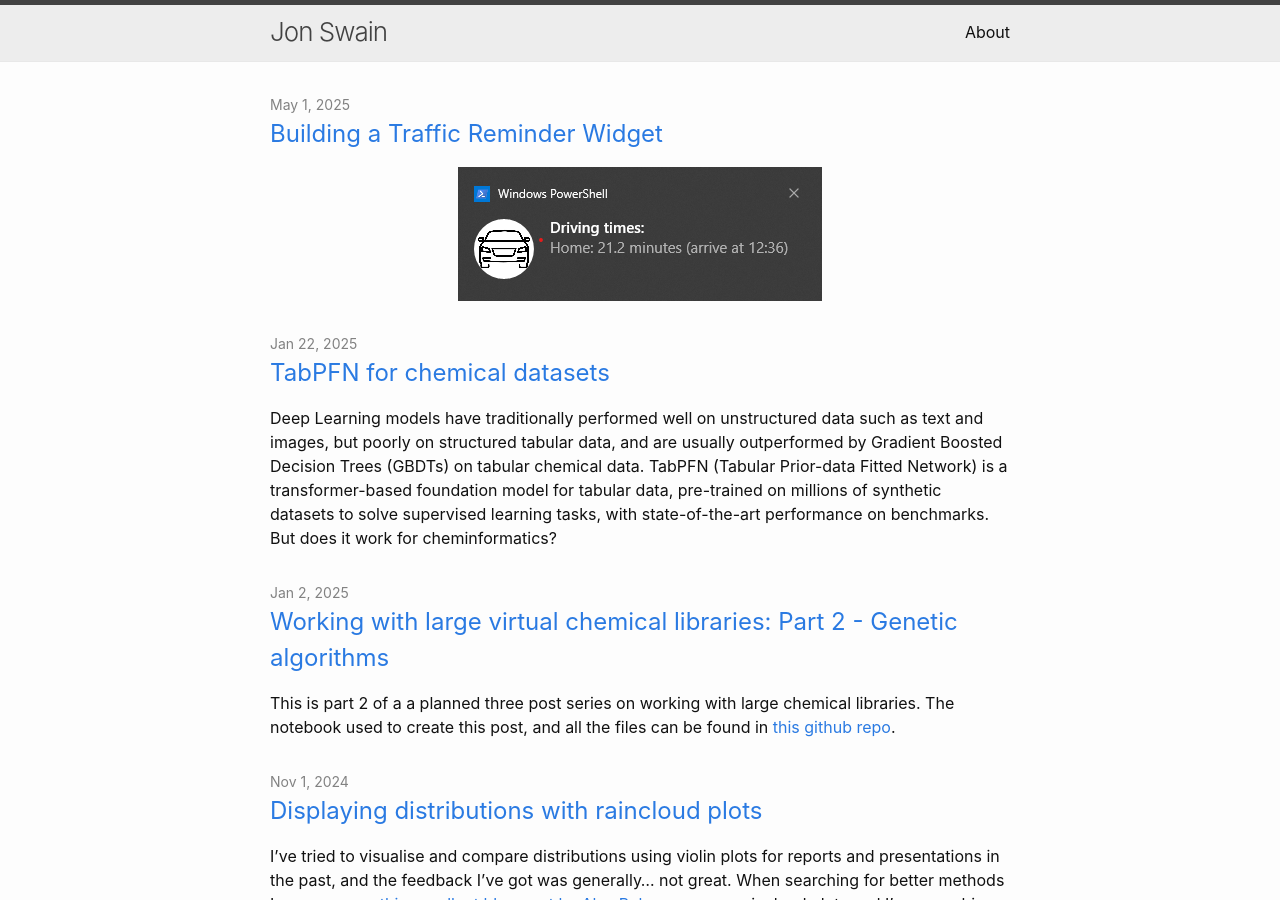
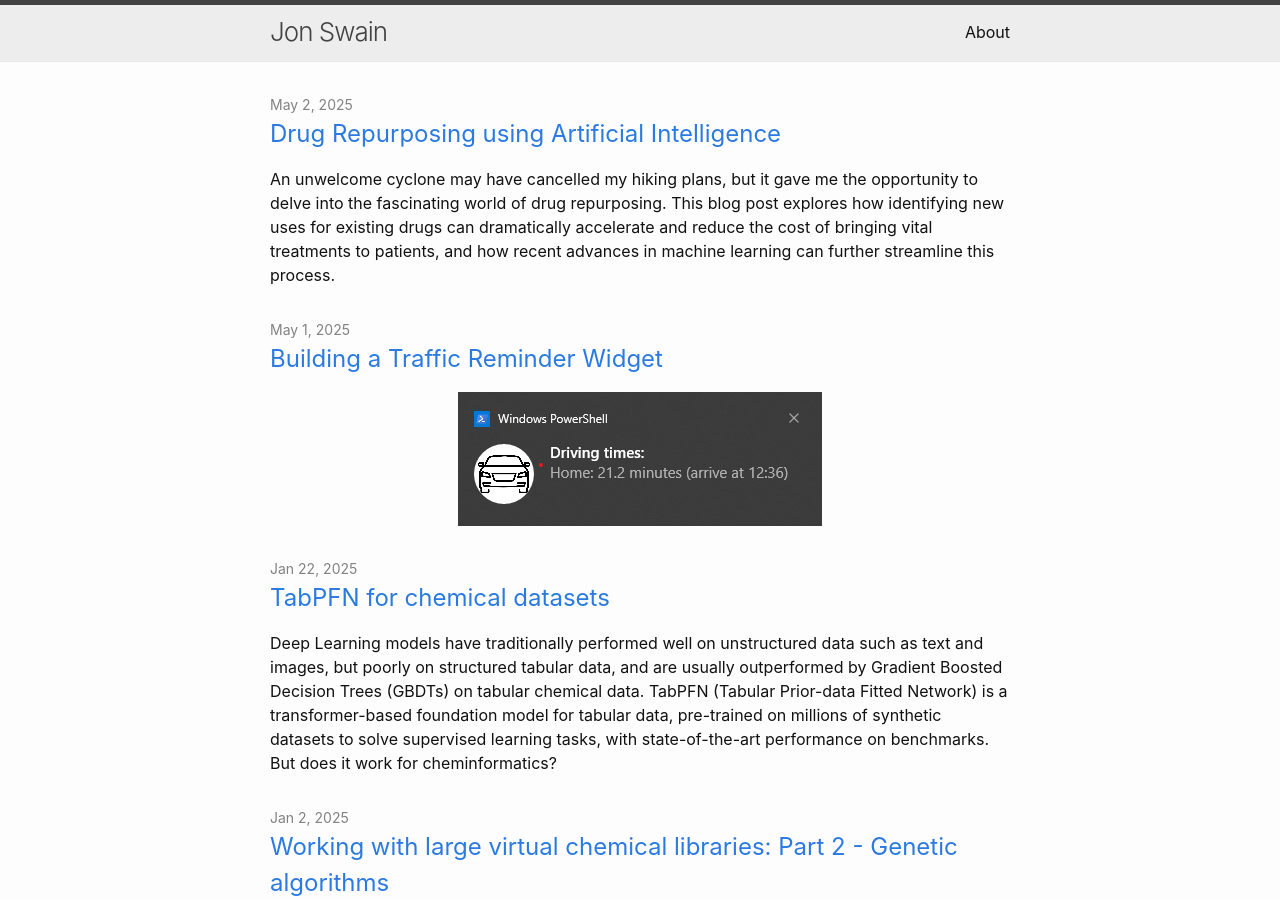
Before and after one commit to jonswain/jonswain.github.io, a Jekyll site: the page built from index.markdown, in a window 1280 px wide and 900 px high. Built offline with Jekyll 4.4.1, drawn with Linux system fonts in a browser that asks for light colours; some of the changed lines change nothing that is shown.

Commit message:
Finish Drug Repurposing post

````diff
--- a/_drafts/drug-repurposing.md
+++ b/_posts/2025-05-03-drug-repurposing-using-ai.md
@@ -1,9 +1,7 @@
-# Drug Repurposing using Artificial Intelligence
-
 ---
 layout: post
 title: "Drug Repurposing using Artificial Intelligence"
-date: 2025-04-20 12:00:00 +0100
+date: 2025-05-02 12:00:00 +0100
 categories:
   - AI
   - cheminformatics
@@ -16,7 +14,7 @@
 
 ---
 
-Over the Easter long weekend, Auckland was visited by Cyclone Tam, which meant my hiking trip was cancelled. At least it gave me some time to work on a few projects and finish this blog post I'd been meaning to do for a while!
+Over the Easter long weekend, Tāmaki Makaurau (Auckland) was visited by Cyclone Tam, which meant my hiking trip was cancelled. At least it gave me some time to work on a few projects and finish this blog post I'd been meaning to do for a while!
 
 ## Drug Repurposing
 
@@ -48,7 +46,6 @@
 
 ## Imports
 
-
 ```python
 import subprocess
 from pathlib import Path
@@ -66,7 +63,6 @@
 ## Getting the Data from ChEMBL
 
 Using the ChEMBL Webservice, I downloaded the data associated with a target for training a machine learning model using the three functions below. The first searches ChEMBL with a target name, and returns the target ChEMBL ID of the most similar target. The second downloads the activity data associated that the target ChEMBL ID, along with the molecular ChEMBL IDs. The third returns the canonical SMILES for the molecular ChEMBL IDs.
-
 
 ```python
 target = new_client.target
@@ -121,7 +117,6 @@
 
 Chemprop takes the data in the form of a table containing one column of SMILES strings, and one columns of activities. For this example I am creating a classification model, so the activity column is a binary classification (1 or 0). The first function takes the activity data and molecule data and merges them on the molecule ChEMBL ID, before cleaning the data up and creating the binary variable based on a cutoff. This cutoff can be changed depending on the target and dataset. I've always found the CLI usage of Chemprop easier, so the data is saved as a CSV file for training.
 
-
 ```python
 def create_training_data(
     activity_data: pd.DataFrame, molecule_data: pd.DataFrame, nm_cutoff: float
@@ -136,7 +131,7 @@
                 on="molecule_chembl_id",
                 how="left",
             )
-            .dropna(subset="canonical_smiles")
+            .dropna(how="any")
             .drop(columns="molecule_chembl_id")
         )
         .groupby("canonical_smiles", as_index=False)
@@ -166,7 +161,6 @@
 
 This function downloaded the Drug Repurposing Hub dataset, tidies the data up and saves it for making predictions using Chemprop.
 
-
 ```python
 def canon_smiles(smiles: str) -> str | None:
     """Convert SMILES string to canonical SMILES."""
@@ -179,7 +173,7 @@
 def download_drug_repurposing_hub() -> None:
     """Download the Drug Repurposing Hub dataset."""
     if Path("data/drug_repurposing_hub.csv").exists():
-        print("Drug Repurposing Hub dataset already downloaded.")
+        print("Drug Repurposing Hub dataset already downloaded")
         return None
     url = "https://storage.googleapis.com/cdot-general-storage/repurposing_samples_20240610.txt"
     drug_repurposing_df = pd.read_csv(
@@ -191,11 +185,11 @@
     drug_repurposing_df.dropna(subset=["smiles"], inplace=True)
     drug_repurposing_df.drop_duplicates(subset=["smiles"], keep="first", inplace=True)
     drug_repurposing_df.to_csv("data/drug_repurposing_hub.csv", index=False)
-    print("Drug Repurposing Hub dataset downloaded and processed.")
+    print("Drug Repurposing Hub dataset downloaded and processed")
     print(f"Number of unique SMILES: {len(drug_repurposing_df['smiles'].unique())}")
 ```
 
-## Make Predictions on the Drug Repurposing Hub Data Using the Trained Model
+## Make Predictions on the Drug Repurposing Hub Data
 
 As I mentioned above, I find the CLI usage of Chemprop easier (especially since the move from v1 to v2), so here I'm using subprocess to run Chemprop. These two functions train a Chemprop model, and make predictions on the Drug Repurposing Hub data.
 
@@ -213,17 +207,15 @@
         "classification",
         "--save-dir",
         f"{output_dir}/{target_name.replace(" ", "_")}",
-        "--features-generator",
-        "v1_rdkit_2d",
         "--split-type",
         "scaffold_balanced",
-        "-q"
     ]
     subprocess.run(chemprop_train_args, check=True)
 
 
 def predict_with_chemprop(target_name: str, preds_dir: str, model_dir: str) -> None:
     """Predict using the ChemProp model."""
+    print(f"Predicting with ChemProp model for {target_name}")
     chemprop_predict_args = [
         "chemprop",
         "predict",
@@ -233,11 +225,8 @@
         f"{model_dir}/{target_name.replace(" ", "_")}",
         "--smiles-columns",
         "smiles",
-        "--features-generator",
-        "v1_rdkit_2d",
         "--preds-path",
         f"{preds_dir}/{target_name.replace(" ", "_")}_predictions.csv",
-        "-q"
     ]
     subprocess.run(chemprop_predict_args, check=True)
 ```
@@ -255,7 +244,7 @@
         .sort_values("activity", ascending=False)
         .head(9)
     )
-    Draw.MolsToGridImage(
+    return Draw.MolsToGridImage(
         [Chem.MolFromSmiles(s) for s in predictions_df["smiles"]],
         legends=[f"{a:.2f}" for a in predictions_df["activity"]],
         molsPerRow=3,
@@ -278,17 +267,15 @@
         activity_data, molecule_data, nm_cutoff=nm_cutoff
     )
     save_training_data(training_data, search.replace(" ", "_"), Path("data"))
-    train_chemprop_model(
-        target_name=search, data_dir="data", output_dir="models/chemprop"
-    )
-    predict_with_chemprop(
-        target_name=search, preds_dir="data", model_dir="models/chemprop"
-    )
+    train_chemprop_model(target_name=search, data_dir="data", output_dir="models/")
+    predict_with_chemprop(target_name=search, preds_dir="data", model_dir="models/")
 ```
 
 ## Run the Drug Repurposing Pipeline
 
-The first example is running drug repurposing for Malaria (neglected tropical disease), kills XX millions each year.
+### Malaria
+
+Malaria kills around half a million people per year, with 76% of global malaria deaths in children under 5 years old. It is considered a neglected tropical disease (NTD) due to its significant impact on global health, particularly in low-income countries. It disproportionately affects some of the world's poorest people, and is often overlooked in global health efforts. Drug repurposing could offer alternative therapies significantly cheaper than developing an entirely new drug. Here I look to target the most deadly species of parasite that carries malaria - *Plasmodium falciparum*. After training the Chemprop model and screening the Drug Repurposing Hub, some compounds are flagged as potential hits and could be investigated experimentally.
 
 
 ```python
@@ -298,12 +285,48 @@
 visualize_top_predictions(search)
 ```
 
-The second example is running drug repurposing for COVID-19.
+    Drug Repurposing Hub dataset downloaded and processed
+    Number of unique SMILES: 6734
+    Searching for target: "Plasmodium falciparum"
+    Target name: Plasmodium falciparum, ChEMBL ID: CHEMBL364
+    Getting activity data for CHEMBL364
+    Found 45314 activities
+    Processing Activities: 100%|██████████| 45314/45314 [00:02<00:00, 15928.83it/s]
+    Getting molecule data for 45314 ChEMBL IDs
+    Processing Molecules: 100%|██████████| 21821/21821 [1:32:46<00:00,  3.92it/s]
+    Creating training data
+    Actives: 2677 (12.30%), Inactives: 19082
+    Saving training data to data
+    Training data saved to data/Plasmodium_falciparum_training_data.csv
+    Training ChemProp model for Plasmodium falciparum
+    Predicting with ChemProp model for Plasmodium falciparum
 
+![png](/images/drug_repurposing/malaria-hits.png){:class="img-responsive center-image"}
+
+### COVID-19
+
+The COVID-19 pandemic has caused the deaths of over 7 million people so far, and in 2020 more than half og the world's population was under some form of lockdown. With the speed that COVID spread around the globe, there was no time to develop new drug from scratch, and drug repurposing was explored in clinics to find treatments. In this example, I didn't find any promising compounds in the Drug Repurposing Hub, but with a much smaller dataset than for malaria, the machine learning model is potentially much less powerfull.
 
 ```python
 search = "SARS-CoV-2"
 
-run_repurposing_pipeline(search)
+run_repurposing_pipeline(search, nm_cutoff=500)
 visualize_top_predictions(search)
 ```
+
+    Drug Repurposing Hub dataset already downloaded
+    Searching for target: "SARS-CoV-2"
+    Target name: SARS-CoV-2, ChEMBL ID: CHEMBL4303835
+    Getting activity data for CHEMBL4303835
+    Found 802 activities
+    Processing Activities: 100%|██████████| 100/100 [00:00<00:00, 9141.70it/s]
+    Getting molecule data for 100 ChEMBL IDs
+    Processing Compounds: 100%|██████████| 80/80 [00:07<00:00, 11.08it/s]
+    Creating training data
+    Actives: 11 (13.92%), Inactives: 68
+    Saving training data to data
+    Training data saved to data/SARS-CoV-2_training_data.csv
+    Training ChemProp model for SARS-CoV-2
+    Predicting with ChemProp model for SARS-CoV-2
+
+![png](/images/drug_repurposing/covid-hits.png){:class="img-responsive center-image"}
````
Also changed, not shown: images/drug_repurposing/covid-hits.png (added), images/drug_repurposing/malaria-hits.png (added).
